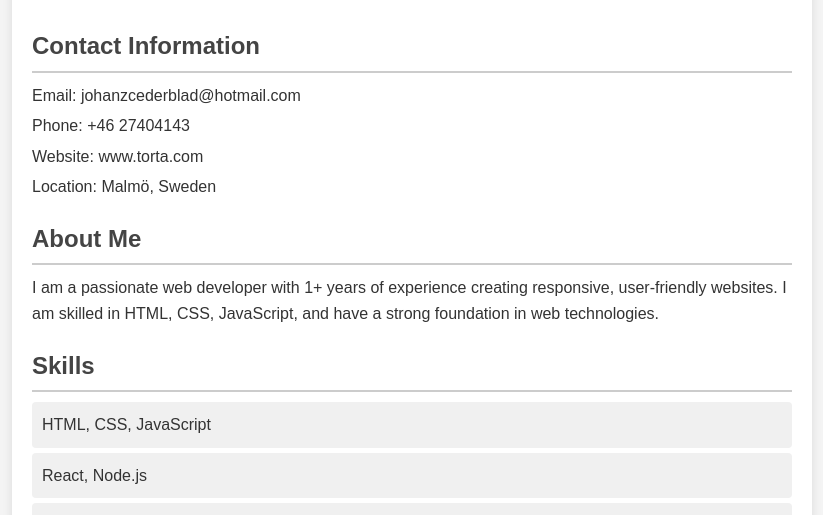
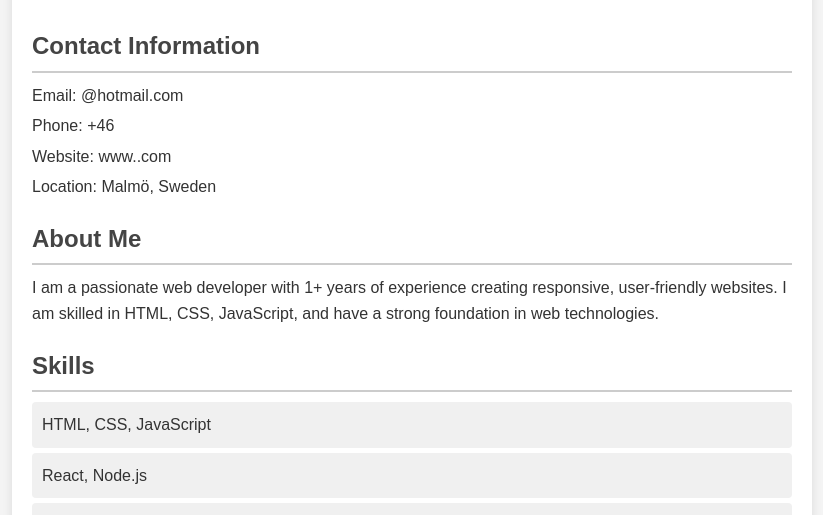
Before and after one commit to jcgzc/WebDev_CV, a plain HTML site: page CV.html in a window 1280 px wide. Shown: the part 285-800 px from the top of the page, without its empty margins (228-1051 px from the left). Drawn offline with Linux system fonts and the light colour scheme.

Commit message:
image + personal info

```diff
--- a/CV.html
+++ b/CV.html
@@ -19,9 +19,9 @@
         <section class="contact">
             <h2>Contact Information</h2>
             <ul>
-                <li>Email: johanzcederblad@hotmail.com</li>
-                <li>Phone: +46 27404143</li>
-                <li>Website: www.torta.com</li>
+                <li>Email: @hotmail.com</li>
+                <li>Phone: +46</li>
+                <li>Website: www..com</li>
                 <li>Location: Malmö, Sweden</li>
             </ul>
         </section>
```
Also changed, not shown: 1 other file.
